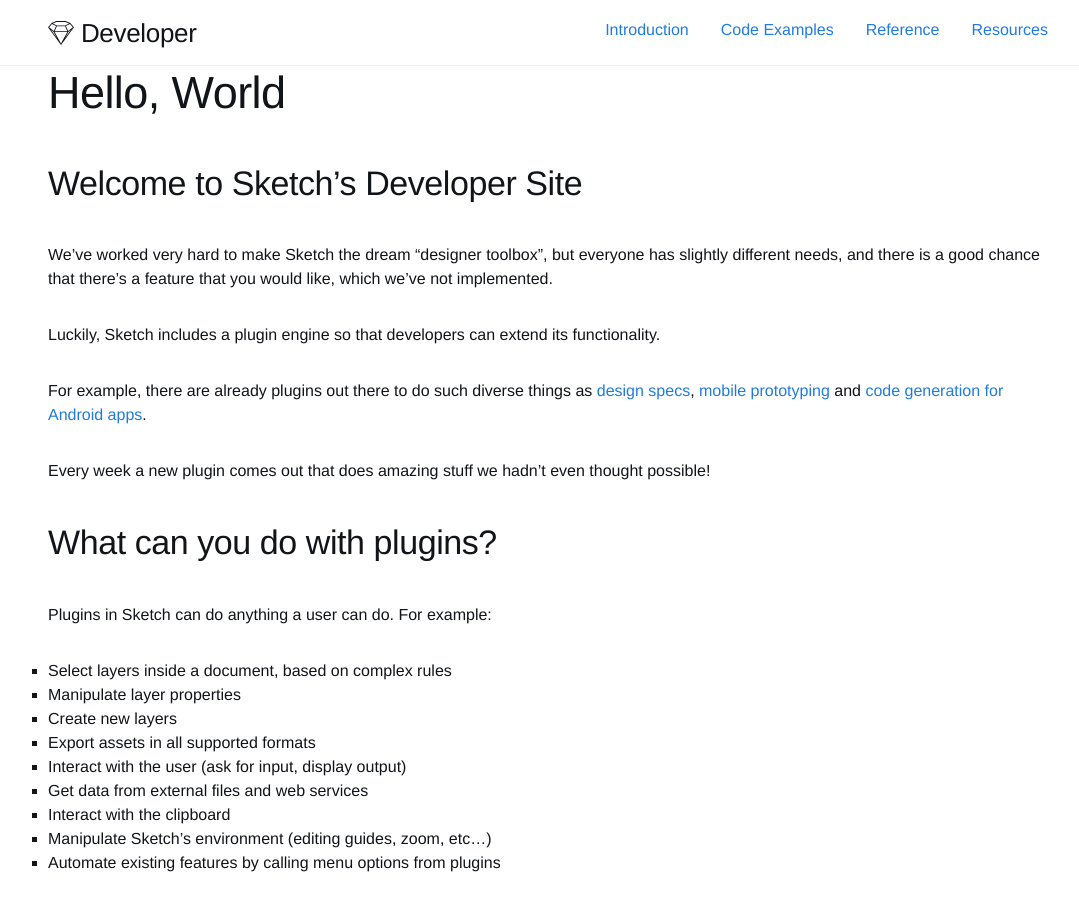
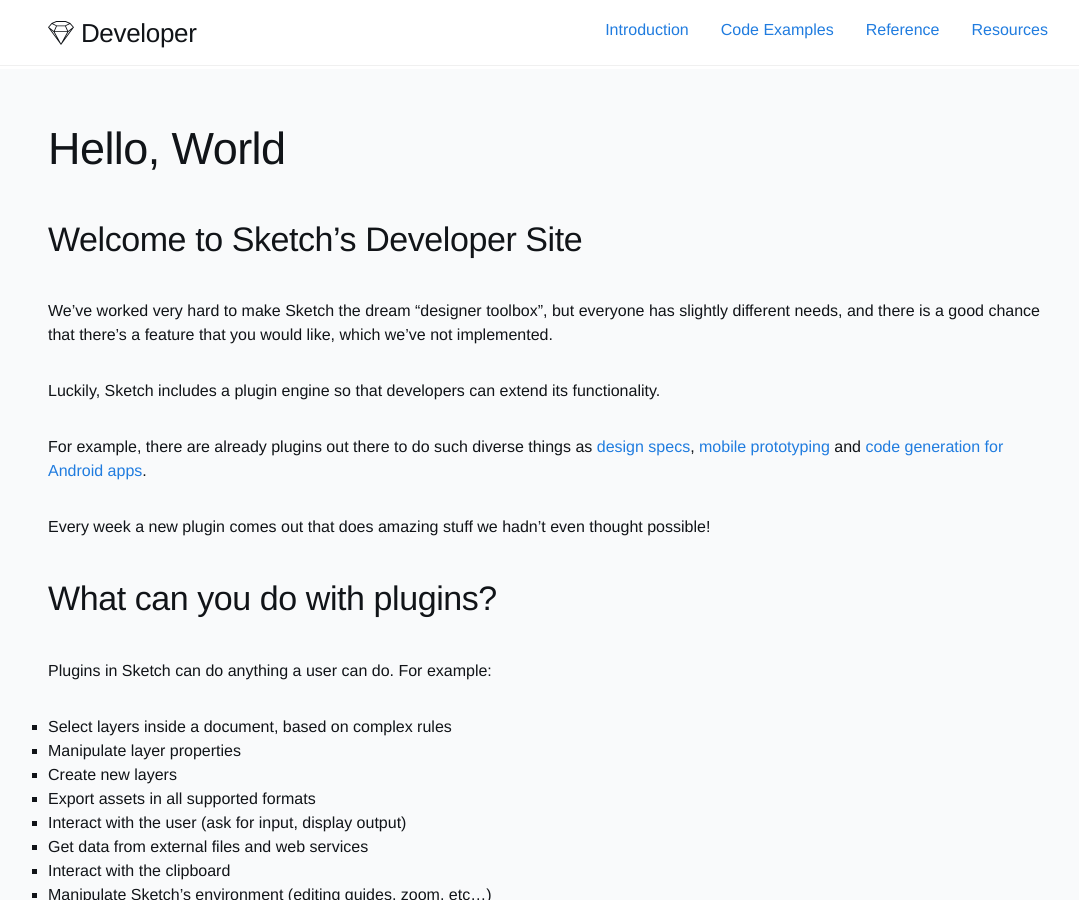
Before and after one commit to matt-curtis/developer.sketchapp.com, a Jekyll site: the page built from index.md, in a window 1280 px wide and 900 px high. Shown: the whole window, without its empty margins (92-1171 px from the left). Built offline with Jekyll 4.4.1, drawn with Linux system fonts in a browser that asks for light colours; some web fonts are replaced; Markdown is read by kramdown in place of the engine named in the settings.

Commit message:
Small tweaks to high level elements

```diff
--- a/_includes/head.html
+++ b/_includes/head.html
@@ -1,5 +1,3 @@
-<!doctype html>
-<html lang="en">
 <head>
 <meta charset="utf-8">
 <meta name="viewport" content="width=device-width">
--- a/_layouts/default.html
+++ b/_layouts/default.html
@@ -1,9 +1,9 @@
-<!DOCTYPE html>
-<html>
-  {% include head.html %}
-  <body class="preload sketch developers product">
-    {% include header.html %}
-    {{content}}
-    {% include footer.html %}
-  </body>
+<!doctype html>
+<html lang="en">
+{% include head.html %}
+<body class="developer">
+{% include header.html %}
+{{content}}
+{% include footer.html %}
+</body>
 </html>
--- a/_layouts/page.html
+++ b/_layouts/page.html
@@ -1,7 +1,7 @@
 ---
 layout: default
 ---
-<div class="white">
+<section>
   <div class="wrapper">
     <h1>{{ page.title }}</h1>
     <div class="content">
@@ -14,4 +14,4 @@ layout: default
       Something wrong? <a href="{{site.github_repo}}/tree/gh-pages/{% if page.relative_path %}{{page.relative_path}}{% else %}{{page.path}}{% endif %}">Improve this page</a>
     </div>
   </div>
-</div>
+</section>
```
